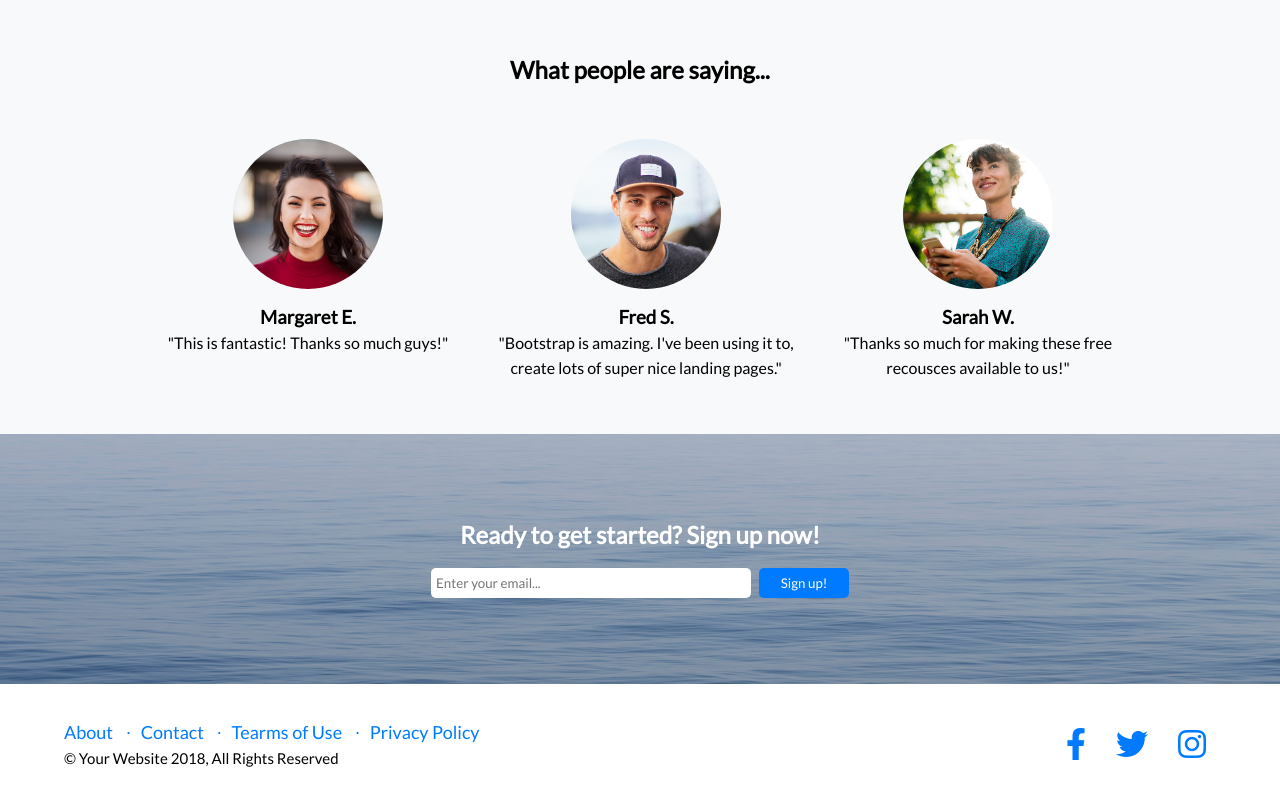
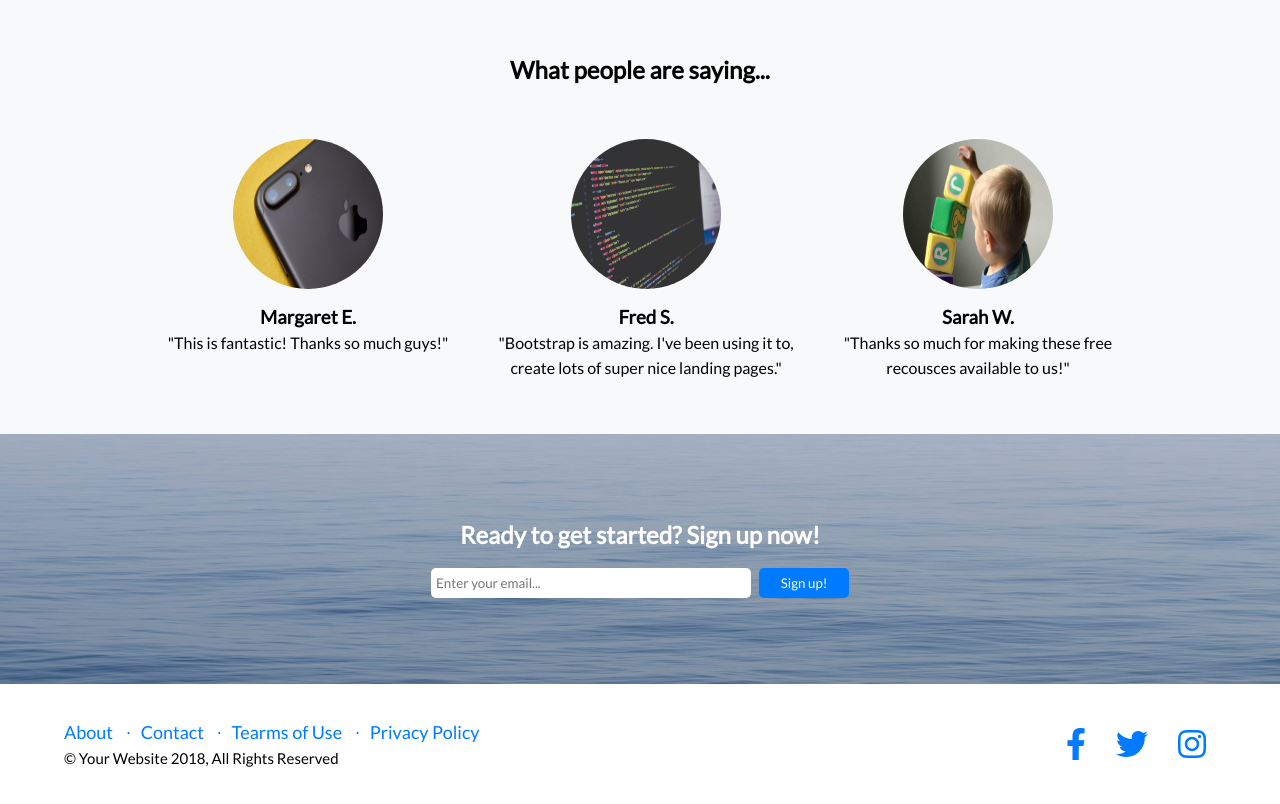
Before and after one commit to aidobilas/https---github.com-aidobilas-Tarpinis-egzaminas, a website: page index.html in a window 1280 px wide. Shown: the part 2320-3124 px from the top of the page. Drawn offline with Linux system fonts and the light colour scheme.

Commit message:
Update index.html

```diff
--- a/index.html
+++ b/index.html
@@ -96,17 +96,17 @@
   <section class="opinion">
     <div class="people">
       <div>
-        <img src="../app/images/testimonials-1.jpg" alt="">
+        <img src="https://github.com/aidobilas/https---github.com-aidobilas-Tarpinis-egzaminas/blob/master/app/images/bg-showcase-1.jpg?raw=true" alt="">
         <h3>Margaret E.</h3>
         <p>"This is fantastic! Thanks so much guys!"</p><br>
       </div>
       <div>
-        <img src="../app/images/testimonials-2.jpg" alt="">
+        <img src="https://github.com/aidobilas/https---github.com-aidobilas-Tarpinis-egzaminas/blob/master/app/images/bg-showcase-2.jpg?raw=true" alt="">
         <h3>Fred S.</h3>
         <p>"Bootstrap is amazing. I've been using it to,<br>create lots of super nice landing pages."</p>
       </div>
       <div>
-        <img src="../app/images/testimonials-3.jpg" alt="">
+        <img src="https://github.com/aidobilas/https---github.com-aidobilas-Tarpinis-egzaminas/blob/master/app/images/bg-showcase-3.jpg?raw=true" alt="">
         <h3>Sarah W.</h3>
         <p>"Thanks so much for making these free<br>recousces available to us!"</p>
       </div>
```
